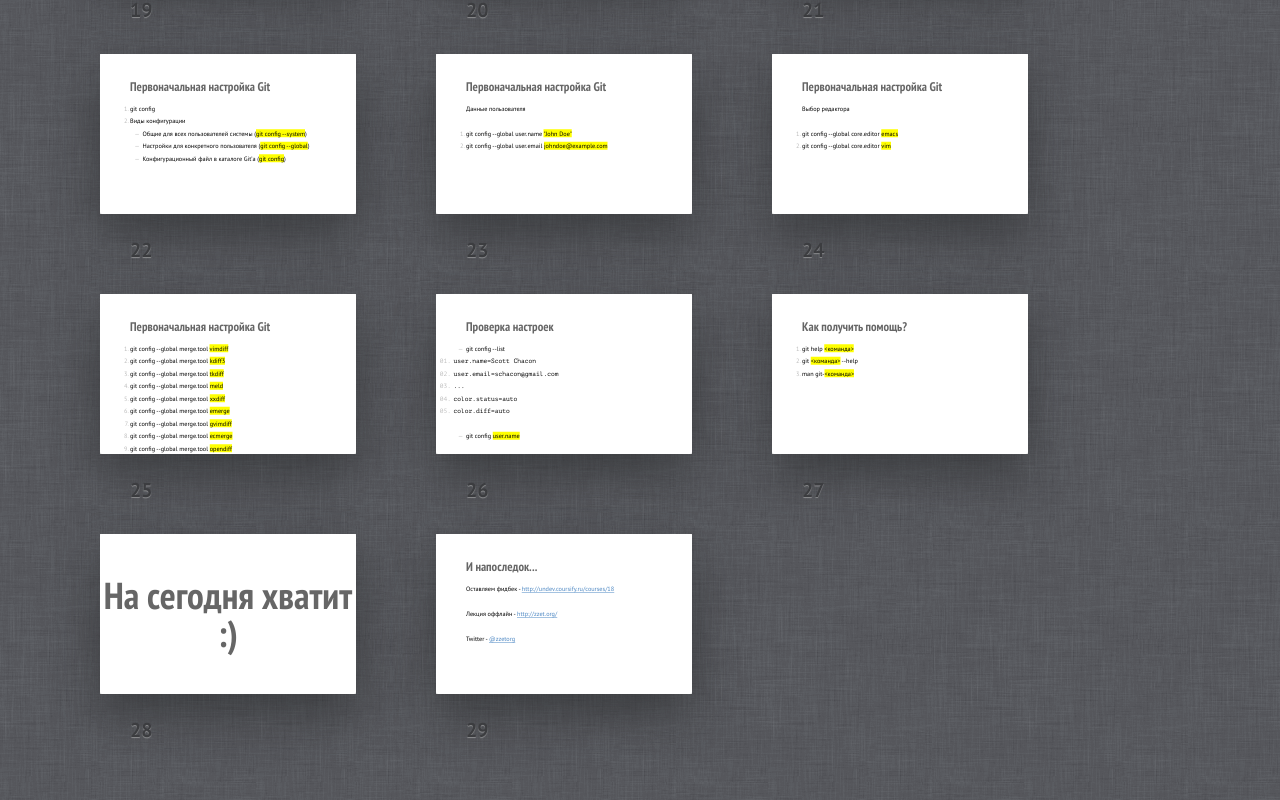
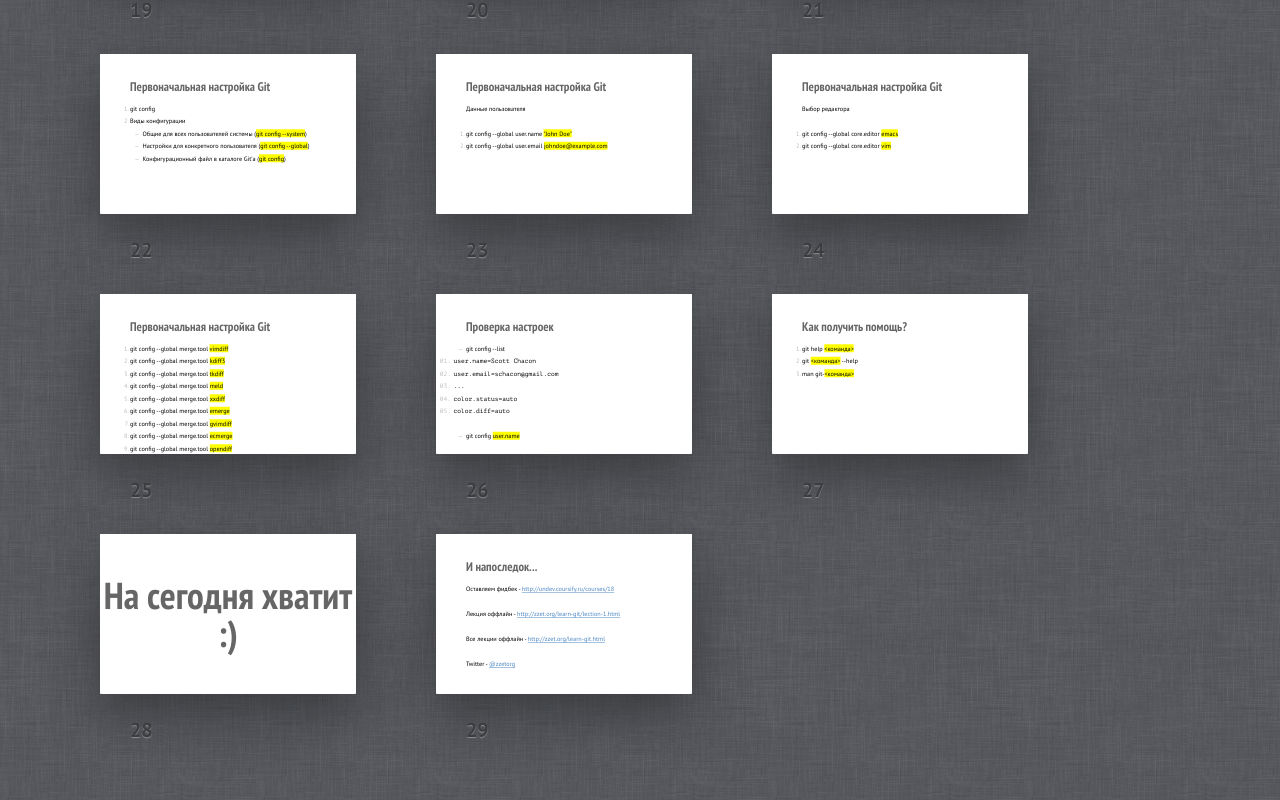
Before and after one commit to zzet/learn-git, a plain HTML site: page lection-1.html in a window 1280 px wide. Shown: the part 1906-2706 px from the top of the page. Drawn offline with Linux system fonts and the light colour scheme.

Commit message:
Fix links

```diff
--- a/lection-1.html
+++ b/lection-1.html
@@ -338,7 +338,8 @@
 	<section class="slide"><div>
     <h2>И напоследок...</h2>
     <p>Оставляем фидбек - <a href="http://undev.coursify.ru/courses/18">http://undev.coursify.ru/courses/18</a></p>
-    <p>Лекция оффлайн - <a href="http://zzet.org/">http://zzet.org/</a></p>
+    <p>Лекция оффлайн - <a href="http://zzet.org/learn-git/lection-1.html">http://zzet.org/learn-git/lection-1.html</a></p>
+    <p>Все лекции оффлайн - <a href="http://zzet.org/learn-git.html">http://zzet.org/learn-git.html</a></p>
     <p>Twitter - <a href="https://twitter.com/zzetorg">@zzetorg</a></p>
 	</div></section>
 
```
